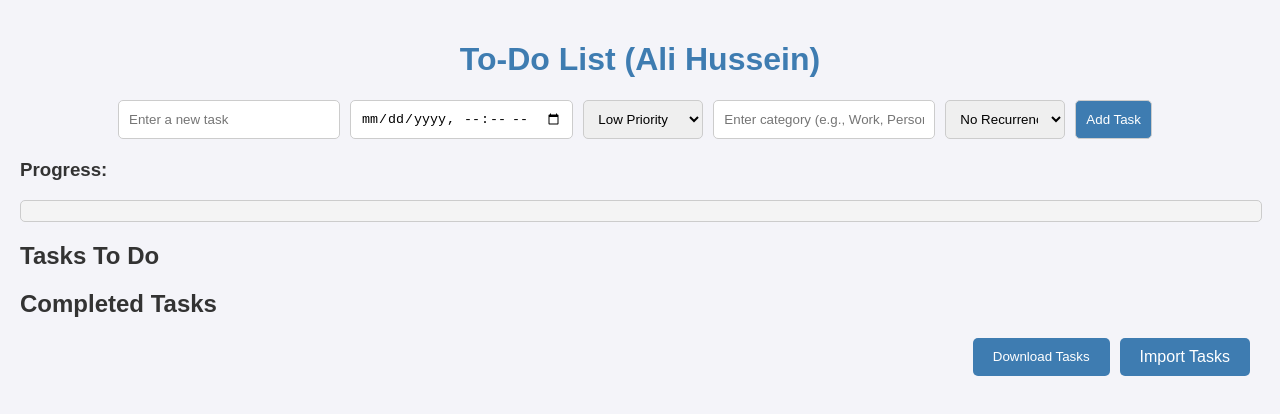
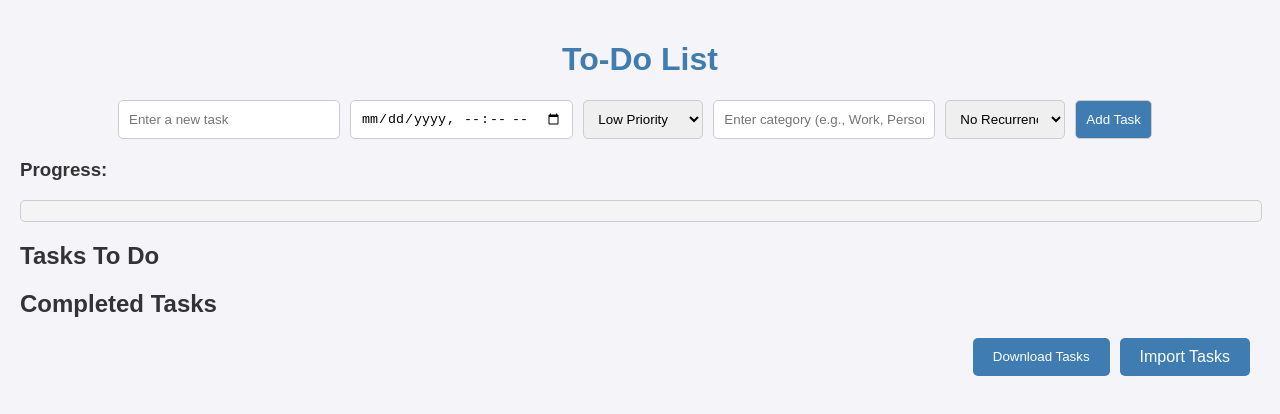
Before and after one commit to That1parrot/To-Do-List, a plain HTML site: page index.html in a window 1280 px wide. Drawn offline with Linux system fonts and the light colour scheme.

Commit message:
Update index.html

```diff
--- a/index.html
+++ b/index.html
@@ -7,7 +7,7 @@
   <link rel="stylesheet" href="styles.css">
 </head>
 <body>
-  <h1>To-Do List (Ali Hussein)</h1>
+  <h1>To-Do List</h1>
 
   <!-- Input to add a new task -->
   <div class="input-container">
```
